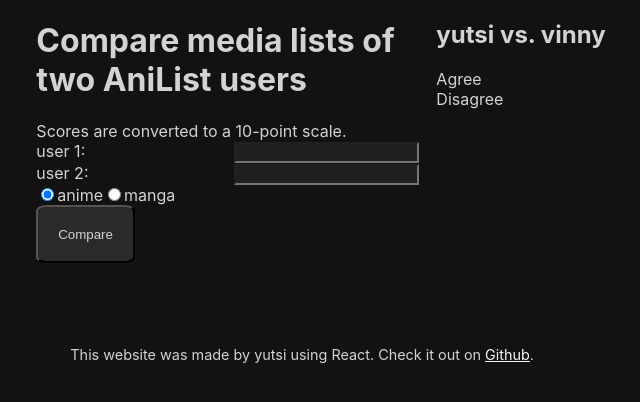
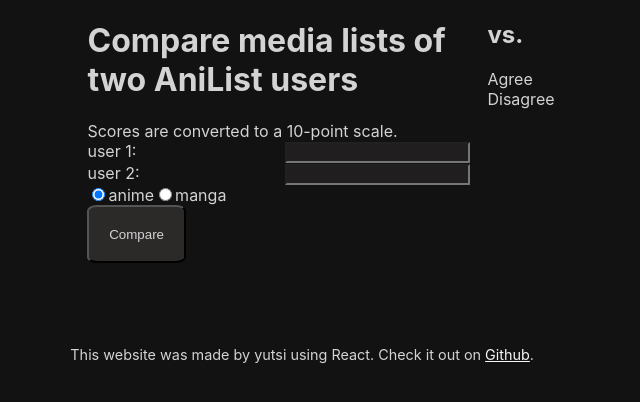
Before and after one commit to yutsi/aniComp, a React (Create React App) app: page / in a window 1280 px wide. Shown: the top 402 px of the page, without its empty margins (319-959 px from the left). Built offline with nearby package versions, Linux system fonts and the light colour scheme.

Commit message:
took out placeholder states

```diff
--- a/src/App.js
+++ b/src/App.js
@@ -4,8 +4,8 @@ import Media from './components/Media'
 import { combineLists} from './services/query'
 
 const App = () => {
-  const [user1, setuser1] = useState('yutsi')
-  const [user2, setuser2] = useState('vinny')
+  const [user1, setuser1] = useState('')
+  const [user2, setuser2] = useState('')
   const [combined, setcombined] = useState([])
   const [checked, setchecked] = useState(true)
   const [mediaType, setmediaType] = useState('ANIME')
```
